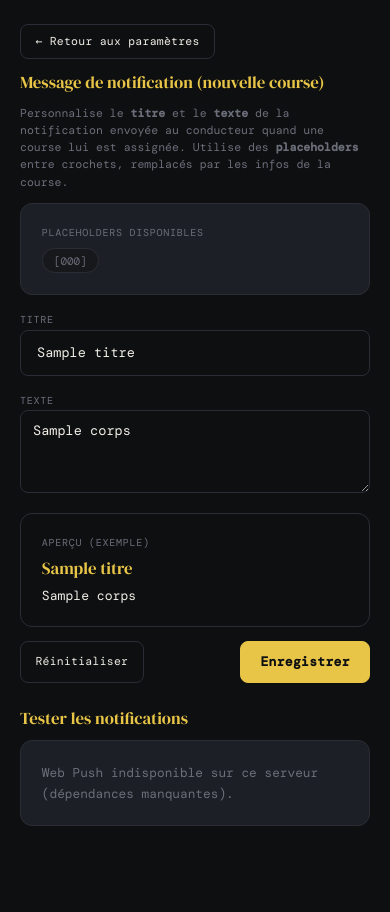
After one commit to SuperNon0/VTC, a Flask app: template panel/templates/config_notifications.html in a window 390 px wide. The commit adds this page. Run offline with Flask 3, Linux system fonts and the light colour scheme; the template is opened without the code that fills it: most values are stand-ins (such as "Sample title", 1, 10 or a date in 2020); some web fonts are replaced.

Commit message:
Notifications personnalisables + test par conducteur ; recherche client insensible casse/accents ; commande fuseau horaire
Notifications (super-admin, Paramètres → Notifications) :
- Titre + texte du push d'assignation personnalisables avec placeholders
  ([nom], [telephone], [depart], [arrivee], [prix], [date], [duree]), aperçu
  en direct, réinitialisation. Stockés dans app_settings.
- Bouton « Envoyer un test » par conducteur ; message clair si aucun appareil
  n'est abonné.

Recherche clients habitués : insensible à la casse ET aux accents
(« paul » trouve « Paul », « eric » trouve « Éric ») — filtrage normalisé côté
Python (base de clients petite).

Exploitation : deploy/check_timezone.sh — vérifie le fuseau système + l'heure vue
par l'app, et rappelle comment régler Europe/Paris.

Tests : lot 10 (17) — rendu des modèles, page + test sans appareil, recherche
casse/accents, permissions. Toutes les suites vertes (98+ tests).

Co-Authored-By: Claude Opus 4.8 <noreply@anthropic.com>
Claude-Session: https://claude.ai/code/session_01AqnwdsvqmHdUQAmRJoDs8Z

```diff
--- /dev/null
+++ b/panel/templates/config_notifications.html
@@ -0,0 +1,122 @@
+{% extends "base.html" %}
+{% block title %}Notifications — {{ brand.prefix }}{{ brand.suffix }}{% endblock %}
+{% block badge %}notifications{% endblock %}
+
+{% block content %}
+<div class="acct-wrap" style="max-width:620px">
+  <div style="margin-bottom:14px">
+    <a href="{{ url_for('accounts.parametres') }}" class="btn ghost small">← Retour aux paramètres</a>
+  </div>
+
+  <section class="acct-section">
+    <h3>Message de notification (nouvelle course)</h3>
+    <p class="access-note" style="text-align:left;margin:0 0 12px">
+      Personnalise le <b>titre</b> et le <b>texte</b> de la notification envoyée
+      au conducteur quand une course lui est assignée. Utilise des
+      <b>placeholders</b> entre crochets, remplacés par les infos de la course.
+    </p>
+
+    {% if impersonating %}
+      <div class="fl-card"><p class="access-text" style="text-align:left">Reviens à
+        ton compte pour modifier ces réglages.</p></div>
+    {% else %}
+
+    <div class="fl-card" style="margin-bottom:14px">
+      <div class="fl-label" style="margin-bottom:8px">Placeholders disponibles</div>
+      <div class="tx-chips">
+        {% for code, desc in placeholders.items() %}
+        <button type="button" class="tx-chip" title="{{ desc }}"
+                onclick="insertPlaceholder('[{{ code }}]')">[{{ code }}]</button>
+        {% endfor %}
+      </div>
+    </div>
+
+    <form method="post" action="{{ url_for('config.notifications_save') }}"
+          style="display:flex;flex-direction:column;gap:14px">
+      <div>
+        <label class="fl-label" for="titre">Titre</label>
+        <input class="tx-input" type="text" name="titre" id="titre" value="{{ titre }}"
+               onfocus="lastField=this" placeholder="{{ default_titre }}">
+      </div>
+      <div>
+        <label class="fl-label" for="corps">Texte</label>
+        <textarea class="tx-input tx-area" name="corps" id="corps" rows="3"
+                  onfocus="lastField=this" placeholder="{{ default_corps }}">{{ corps }}</textarea>
+      </div>
+
+      <div class="fl-card" style="background:var(--bg)">
+        <div class="fl-label" style="margin-bottom:6px">Aperçu (exemple)</div>
+        <div style="font-family:var(--font-serif);color:var(--accent);font-size:1.05rem" id="pv-title"></div>
+        <div style="font-size:.82rem;color:var(--text);margin-top:.3rem" id="pv-body"></div>
+      </div>
+
+      <div style="display:flex;justify-content:space-between;gap:10px">
+        <button type="submit" name="reset" value="1" class="btn ghost small"
+                onclick="return confirm('Réinitialiser le message par défaut ?')">Réinitialiser</button>
+        <button type="submit" class="btn primary">Enregistrer</button>
+      </div>
+    </form>
+    {% endif %}
+  </section>
+
+  <!-- ------------------------------------------------ test par conducteur -->
+  <section class="acct-section">
+    <h3>Tester les notifications</h3>
+    {% if not push_dispo %}
+    <div class="fl-card"><p class="access-text" style="text-align:left">Web Push
+      indisponible sur ce serveur (dépendances manquantes).</p></div>
+    {% else %}
+    <p class="access-note" style="text-align:left;margin:0 0 12px">
+      Envoie une notification de test à un conducteur pour vérifier ses appareils.
+      « Pas d'appareil » = le conducteur n'a pas encore activé les notifications
+      (bouton « Activer » sur son calendrier ; iPhone : app ajoutée à l'écran d'accueil).
+    </p>
+    <div class="acct-list">
+      {% for c in conducteurs %}
+      <div class="acct-row">
+        <div class="acct-av">{{ (c.email[0]|upper) if c.email else 'A' }}</div>
+        <div class="acct-main">
+          <span class="acct-mail">{{ c.email }}</span>
+          <span class="acct-sub">
+            {% if c.abonne %}<span style="color:var(--green)">appareil abonné</span>
+            {% else %}<span style="color:var(--muted)">pas d'appareil</span>{% endif %}
+          </span>
+        </div>
+        <div class="acct-actions">
+          <form method="post" action="{{ url_for('config.notifications_test') }}">
+            <input type="hidden" name="compte_id" value="{{ c.id }}">
+            <button class="btn ghost small" {{ 'disabled' if not c.abonne else '' }}>Envoyer un test</button>
+          </form>
+        </div>
+      </div>
+      {% endfor %}
+    </div>
+    {% endif %}
+  </section>
+</div>
+
+<script>
+  var lastField = document.getElementById('corps');
+  function insertPlaceholder(ph) {
+    var el = lastField || document.getElementById('corps');
+    var s = el.selectionStart != null ? el.selectionStart : el.value.length;
+    var e = el.selectionEnd != null ? el.selectionEnd : el.value.length;
+    el.value = el.value.slice(0, s) + ph + el.value.slice(e);
+    el.focus(); el.selectionStart = el.selectionEnd = s + ph.length;
+    renderPreview();
+  }
+  var SAMPLE = { nom: 'Marie Dupont', telephone: '06 12 34 56 78',
+    depart: 'Gare du Grau-du-Roi', arrivee: 'Aéroport de Montpellier',
+    prix: '32.00 €', date: '25 août 2026 à 14 h 30', duree: '38 min' };
+  function fill(t) { var o = t || ''; for (var k in SAMPLE) o = o.split('[' + k + ']').join(SAMPLE[k]); return o; }
+  function renderPreview() {
+    document.getElementById('pv-title').textContent =
+      fill(document.getElementById('titre').value) || '{{ default_titre }}';
+    document.getElementById('pv-body').textContent =
+      fill(document.getElementById('corps').value) || '{{ default_corps }}';
+  }
+  document.getElementById('titre').addEventListener('input', renderPreview);
+  document.getElementById('corps').addEventListener('input', renderPreview);
+  renderPreview();
+</script>
+{% endblock %}
--- a/panel/templates/parametres.html
+++ b/panel/templates/parametres.html
@@ -111,6 +111,11 @@
           (titre + notes de l'événement, avec placeholders).</span>
         <a class="btn ghost small" href="{{ url_for('config.calendrier') }}">Modèle calendrier</a>
       </div>
+      <div style="display:flex;align-items:center;justify-content:space-between;gap:12px;flex-wrap:wrap">
+        <span class="access-text" style="text-align:left;margin:0">Message des notifications
+          + test d'envoi par conducteur.</span>
+        <a class="btn ghost small" href="{{ url_for('config.notifications') }}">Notifications</a>
+      </div>
       <form method="post" action="{{ url_for('config.estimation_toggle') }}"
             style="display:flex;align-items:center;justify-content:space-between;gap:12px;flex-wrap:wrap;margin:0">
         <span class="access-text" style="text-align:left;margin:0">Estimation du temps de trajet
```
Also changed, not shown: docs/taxi-vtc.md (+9 -0 lines), panel/courses.py (+23 -7 lines), panel/routes/config_routes.py (+82 -0 lines), panel/routes/main.py (+3 -9 lines), panel/utils.py (+57 -0 lines), README.md, 1 other file.
